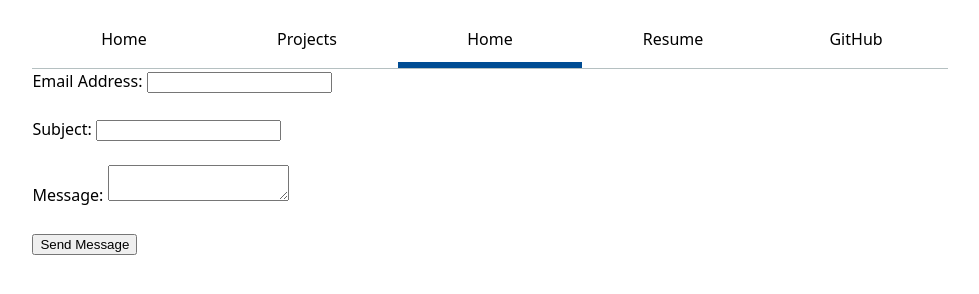
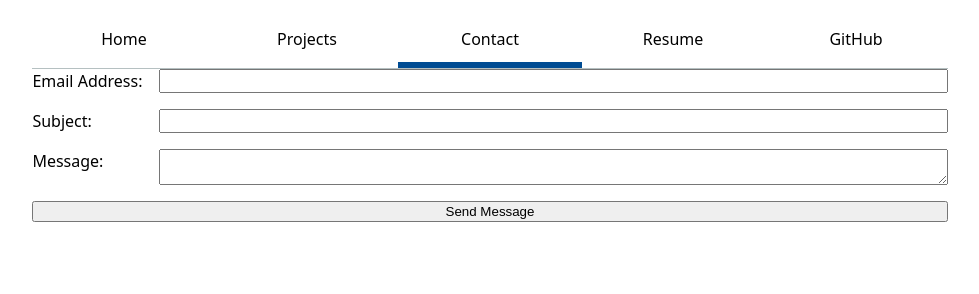
Before and after one commit to zcochran27/portfolio, a plain HTML site: page contact/index.html in a window 1280 px wide. Shown: the part 126-420 px from the top of the page, without its empty margins (150-1129 px from the left). Drawn offline with Linux system fonts and the light colour scheme.

Commit message:
styled contact page

```diff
--- a/contact/index.html
+++ b/contact/index.html
@@ -11,21 +11,24 @@
     <nav>
         <a href="https://zcochran27.github.io/portfolio/index.html">Home</a>
         <a href="https://zcochran27.github.io/portfolio/projects/index.html">Projects</a>
-        <a class = "current" href="https://zcochran27.github.io/portfolio/contact/index.html">Home</a>
+        <a class = "current" href="https://zcochran27.github.io/portfolio/contact/index.html">Contact</a>
         <a href="https://zcochran27.github.io/portfolio//resume/index.html">Resume</a>
         <a href="https://github.com/zcochran27" target="_blank">GitHub</a>
     </nav>
     <form action="mailto:zcochran@ucsd.edu" method= "post" enctype="text/plain">
-        <label for="email">Email Address:</label>
-        <input type="email" name="email" required><br><br>
-
-        <label for="subject">Subject:</label>
-        <input name="subject" required><br><br>
-
-        <label for="body">Message:</label>
-        <textarea name="body" required></textarea><br><br>
-
+        <label for="email">
+            Email Address:
+            <input type="email" name="email" required>
+        </label>
+        <label for="subject">
+            Subject:
+            <input name="subject" required>
+        </label>
+        <label for="body">
+            Message:
+            <textarea name="body" required></textarea>
+        </label>
         <button>Send Message</button>
-      </form>
+    </form>
 </body>
 </html>
--- a/contact/style.css
+++ b/contact/style.css
@@ -37,3 +37,15 @@ nav {
     border-bottom: 2px solid var(--color-accent);
     margin-bottom: 0;
   }
+  form {
+    display: grid;
+    grid-template-columns: auto 1fr;
+    gap: 1em;
+  }
+  label,button {
+    grid-column: 1 / -1;
+  }
+  label {
+    display: grid;
+    grid-template-columns: subgrid;
+  }
```
